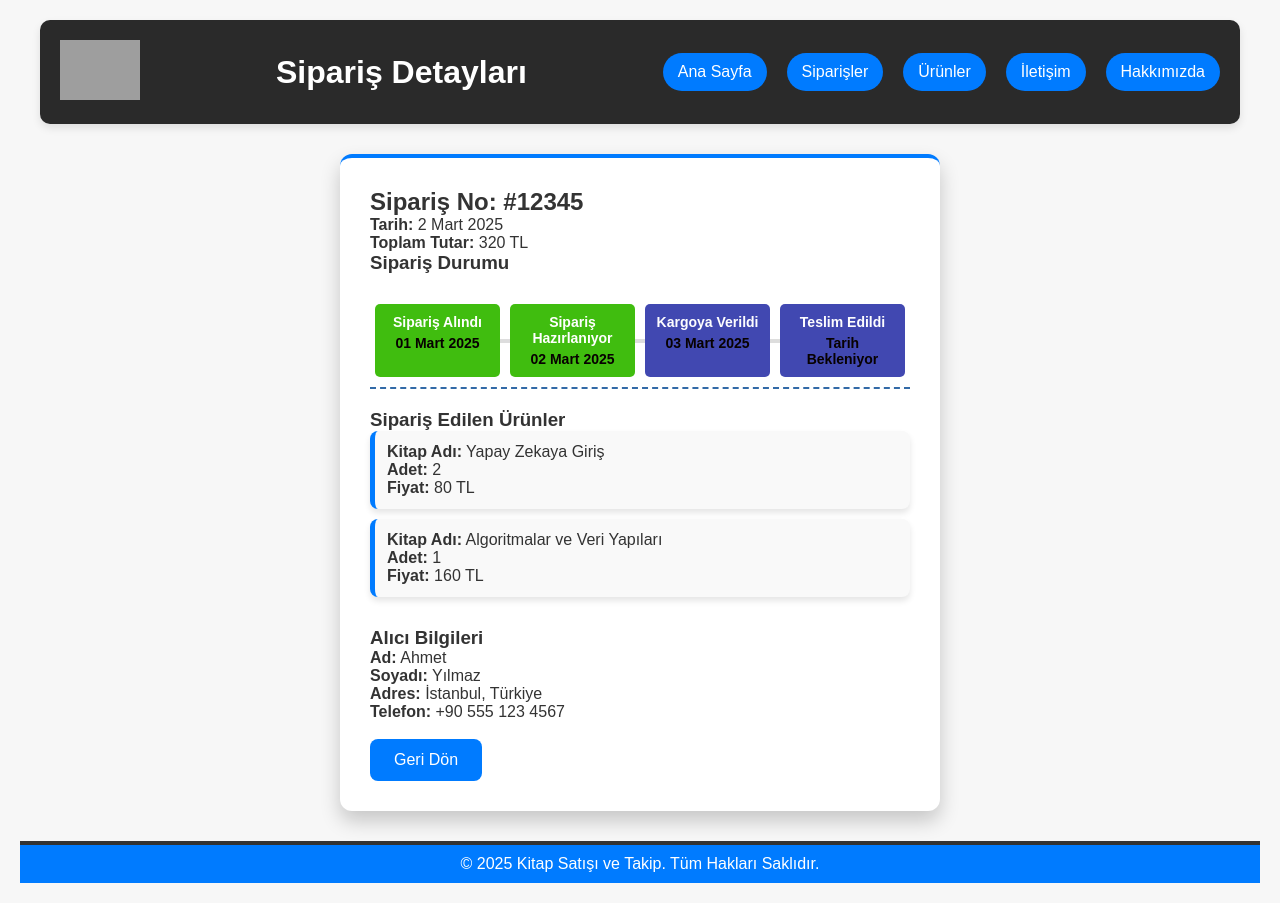
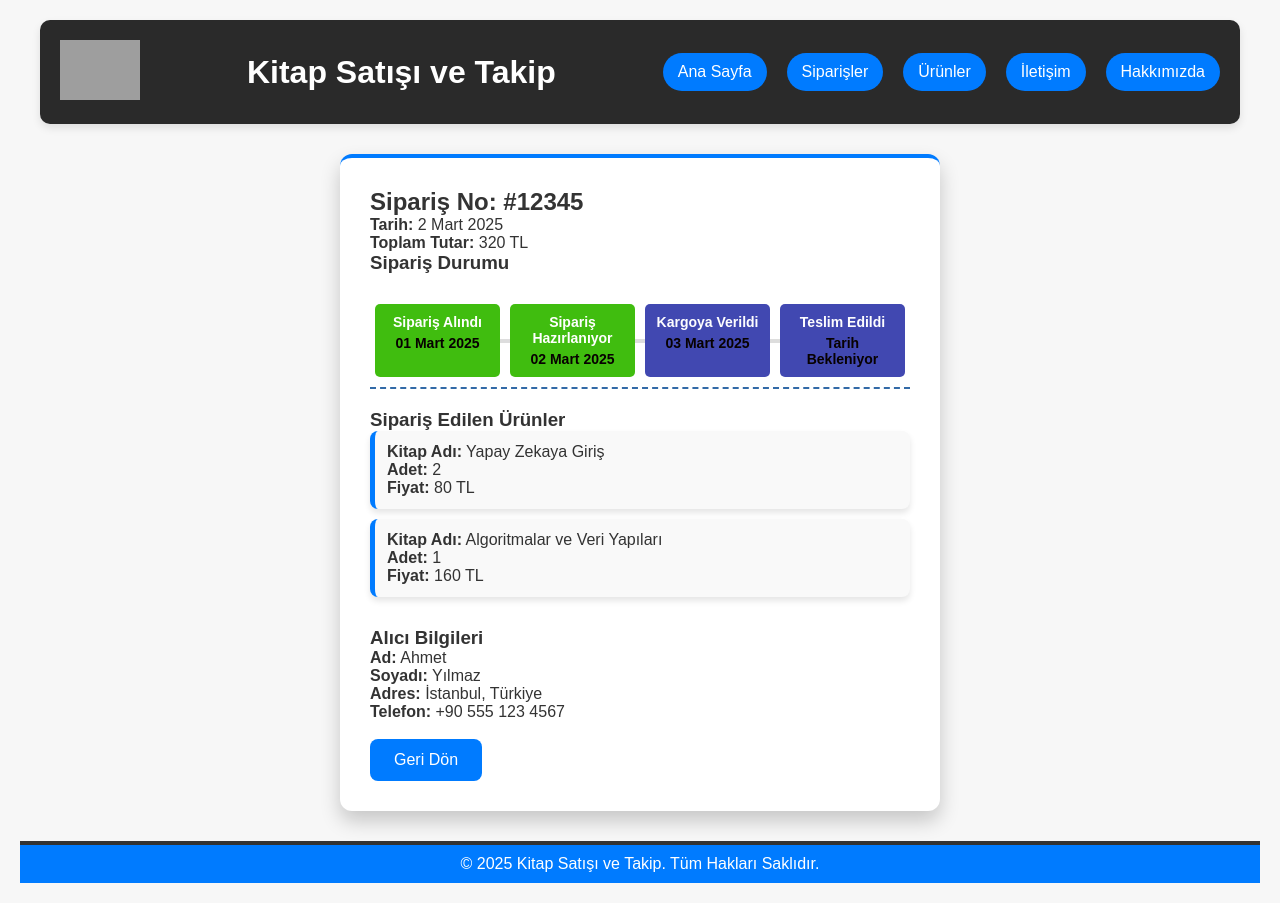
Before and after one commit to MohamedAbdullaElfaituri/SistemAnaliziProjesi, a plain HTML site: page Kitap_Satisi/public/detail.html in a window 1280 px wide. Drawn offline with Linux system fonts and the light colour scheme; files that its build step writes are made by us from their sources; grey boxes are pictures that could not be loaded.

Commit message:
Details Changed

```diff
--- a/Kitap_Satisi/public/detail.html
+++ b/Kitap_Satisi/public/detail.html
@@ -11,7 +11,7 @@
         <div class="logo">
             <img src="https://th.bing.com/th/id/OIG3.VHknA88ksCTYbc.vM5vy?w=1024&h=1024&rs=1&pid=ImgDetMain" alt="Kitapçı Logo">
         </div>
-        <h1>Sipariş Detayları</h1>
+        <h1>Kitap Satışı ve Takip</h1>
         <nav>
             <a href="/">Ana Sayfa</a>
             <a href="/orders">Siparişler</a>
```
Also changed, not shown: index.js (line endings or trailing spaces).
